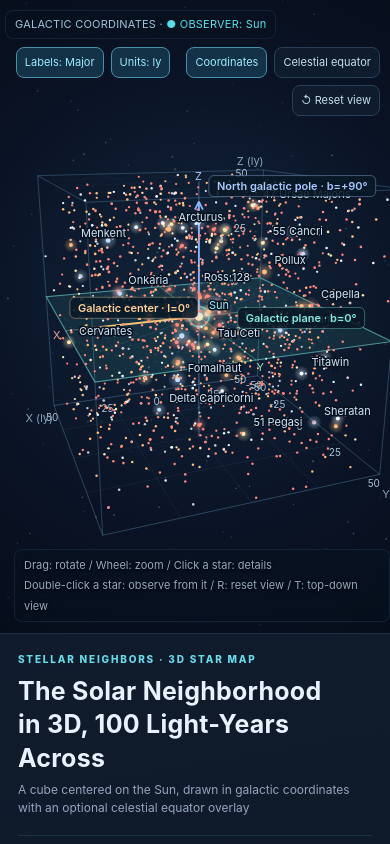
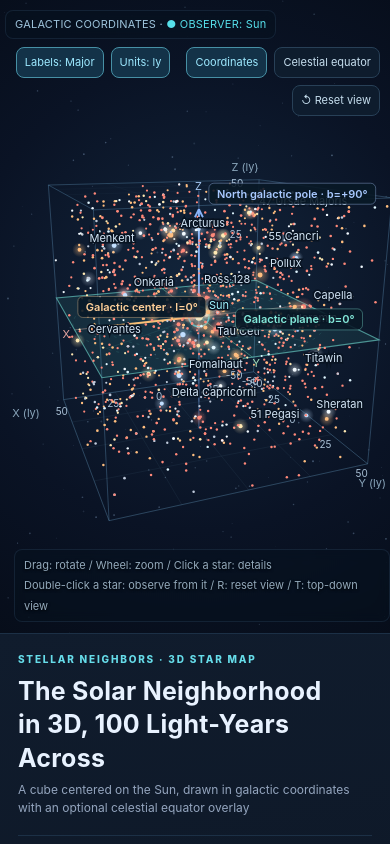
Before and after one commit to ryochin/stellar-neighbors, a website built with Vite: page index.html in a window 390 px wide. Shown: the top 844 px of the page. Built offline with nearby package versions, Linux system fonts and the light colour scheme.

Commit message:
Fit the cube and its axis titles on phones and adapt touch input
On a 390 px phone the cube ran off the right edge of the stage, and the
X axis title sat on top of the 50 tick label, because the titles were
placed a few cube units past the end of each axis and those units
shrink to a few pixels on a small stage.

- Tall stages now fit 150 cube units across instead of 140, a value the
  user picked. Only stages narrower than about 1.04 times their height
  are affected, so the desktop view stays the same.
- Axis titles are placed a fixed 16 px past the last tick, along the
  axis as drawn on screen, and kept 4 px inside the stage. They no
  longer overlap the ticks at any size or rotation.
- Touch screens show their own instructions: drag to rotate, pinch to
  zoom, tap a star for details. The wheel, keys and double-click do not
  exist there.
- A tap looks for the nearest star within 24 px instead of 15 px, since
  a fingertip is less precise than a mouse pointer. Mouse hover and
  clicks keep 15 px.

```diff
--- a/index.html
+++ b/index.html
@@ -203,9 +203,14 @@
         </div>
         <div class="tooltip" id="tooltip"></div>
         <div class="star-sheet" id="starSheet" hidden data-no-stage-input></div>
-        <div class="instructions overlay-box" data-i18n-html="instructions">
-          Drag: rotate / Wheel: zoom / Click a star: details<br />Double-click a star: observe from
-          it / R: reset view / T: top-down view
+        <div class="instructions overlay-box">
+          <span class="for-mouse" data-i18n-html="instructions">
+            Drag: rotate / Wheel: zoom / Click a star: details<br />Double-click a star: observe
+            from it / R: reset view / T: top-down view
+          </span>
+          <span class="for-touch" data-i18n="instructionsTouch">
+            Drag: rotate / Pinch: zoom / Tap a star: details
+          </span>
         </div>
       </div>
     </div>
--- a/src/i18n/messages/en.ts
+++ b/src/i18n/messages/en.ts
@@ -52,6 +52,7 @@ export const en = {
     resetViewTitle: "Reset the view and return to the Sun (R)",
     instructions:
       "Drag: rotate / Wheel: zoom / Click a star: details<br />Double-click a star: observe from it / R: reset view / T: top-down view",
+    instructionsTouch: "Drag: rotate / Pinch: zoom / Tap a star: details",
   },
   units: {
     ly: { label: "ly", name: "light-years" },
--- a/src/i18n/messages/ja.ts
+++ b/src/i18n/messages/ja.ts
@@ -41,6 +41,7 @@ export const ja: Messages = {
     resetViewTitle: "視点を戻し、観測者を太陽に戻す（R）",
     instructions:
       "ドラッグ: 回転 / ホイール: 拡大縮小 / 星をクリック: 詳細<br />星をダブルクリック: その星から観測 / R: 視点をリセット / T: 真上から見る",
+    instructionsTouch: "ドラッグ: 回転 / ピンチ: 拡大縮小 / 星をタップ: 詳細",
   },
   units: {
     ly: { label: "光年", name: "光年（light-year）" },
--- a/src/render/canvas2d/camera.ts
+++ b/src/render/canvas2d/camera.ts
@@ -24,6 +24,10 @@ export const MAX_ZOOM = 12
 // Drag may reach the poles: project() rotates explicitly, so pitch ±π/2 has no singularity.
 export const PITCH_LIMIT = Math.PI / 2
 const PERSPECTIVE_DISTANCE = 240
+// Cube units that fit across the stage at zoom 1. Wide stages are fitted to the height; tall
+// (phone) stages to the width, where the rotated cube needs more room; 150 picked by the user.
+const VIEW_SPAN_X = 150
+const VIEW_SPAN_Y = 144
 
 // Small enough to keep the axis labels clear of the toolbar and legend on a 1440px screen.
 const DEFAULT_ZOOM = 0.95
@@ -74,7 +78,7 @@ export function project(angles: CameraAngles, viewport: Viewport, [x, y, z]: Vec
   const up = z * cp - yy * sp
   const depth = yy * cp + z * sp
   const f = PERSPECTIVE_DISTANCE / (PERSPECTIVE_DISTANCE - depth)
-  const scale = Math.min(viewport.width / 140, viewport.height / 144) * angles.zoom
+  const scale = Math.min(viewport.width / VIEW_SPAN_X, viewport.height / VIEW_SPAN_Y) * angles.zoom
   return {
     x: viewport.width * 0.51 + xx * scale * f,
     y: viewport.height * 0.5 - up * scale * f,
--- a/src/render/canvas2d/canvas2d-renderer.ts
+++ b/src/render/canvas2d/canvas2d-renderer.ts
@@ -27,6 +27,8 @@ import {
 import { advanceLabelFades, fadeElapsedMs, type LabelOpacities } from "./label-fade"
 
 const PICK_RADIUS_PX = 15
+// A fingertip covers more than a mouse pointer, so taps search a wider circle.
+const TOUCH_PICK_RADIUS_PX = 24
 const DRAG_THRESHOLD_PX = 4
 const VIEW_TRANSITION_MS = 500
 const clamp = (v: number, lo: number, hi: number): number => Math.min(hi, Math.max(lo, v))
@@ -181,9 +183,9 @@ export function createCanvas2dRenderer(callbacks: RendererCallbacks, i18n: I18n)
     requestTick()
   }
 
-  function starAt(x: number, y: number): Star | null {
+  function starAt(x: number, y: number, radius: number = PICK_RADIUS_PX): Star | null {
     let best: Star | null = null
-    let bestDistance = PICK_RADIUS_PX
+    let bestDistance: number = radius
     for (const p of projected) {
       const d = Math.hypot(x - p.x, y - p.y)
       if (d < bestDistance) {
@@ -268,7 +270,8 @@ export function createCanvas2dRenderer(callbacks: RendererCallbacks, i18n: I18n)
   function onPointerUp(e: PointerEvent): void {
     const [x, y] = pointerPosition(e)
     if (drag.active && !drag.moved) {
-      const star = starAt(x, y)
+      const radius: number = e.pointerType === "touch" ? TOUCH_PICK_RADIUS_PX : PICK_RADIUS_PX
+      const star = starAt(x, y, radius)
       if (star) callbacks.onStarClick(star)
     }
     releasePointer(e)
--- a/src/render/canvas2d/draw.ts
+++ b/src/render/canvas2d/draw.ts
@@ -137,6 +137,14 @@ export function drawBackground(dc: DrawContext): void {
   ctx.globalAlpha = 1
 }
 
+// Tick labels run along three cube edges; `offset` (px) puts the text beside the edge.
+const TICK_AXES: readonly { name: string; edge: (v: number) => Vec3; offset: [number, number] }[] =
+  [
+    { name: "X", edge: (v) => [v, -H, -H], offset: [-8, 12] },
+    { name: "Y", edge: (v) => [-H, v, -H], offset: [-12, 10] },
+    { name: "Z", edge: (v) => [-H, -H, v], offset: [-28, 4] },
+  ]
+
 function drawAxisTicks(dc: DrawContext, view: RenderView): void {
   const { ctx } = dc
   ctx.font = `10px ${FONT_FAMILY}`
@@ -144,12 +152,40 @@ function drawAxisTicks(dc: DrawContext, view: RenderView): void {
   ctx.fillStyle = "#aac1d6"
   for (const v of [-H, -H / 2, 0, H / 2, H]) {
     const text = formatAxisValue(v, view.unitMode)
-    let p = proj(dc, [v, -H, -H])
-    ctx.fillText(text, p.x - 8, p.y + 12)
-    p = proj(dc, [-H, v, -H])
-    ctx.fillText(text, p.x - 12, p.y + 10)
-    p = proj(dc, [-H, -H, v])
-    ctx.fillText(text, p.x - 28, p.y + 4)
+    for (const axis of TICK_AXES) {
+      const p = proj(dc, axis.edge(v))
+      ctx.fillText(text, p.x + axis.offset[0], p.y + axis.offset[1])
+    }
+  }
+}
+
+// Each axis title sits past the +50 tick, this many px further along the tick edge on screen.
+// A gap in px instead of cube units keeps it off the tick labels on small stages too.
+const AXIS_TITLE_GAP_PX = 16
+const STAGE_EDGE_MARGIN_PX = 4
+
+function drawAxisTitles(dc: DrawContext, view: RenderView): void {
+  const { ctx } = dc
+  const unit = dc.i18n.t.units[view.unitMode].label
+  ctx.fillStyle = "#89a5ba"
+  for (const axis of TICK_AXES) {
+    const from = proj(dc, axis.edge(-H))
+    const to = proj(dc, axis.edge(H))
+    const length: number = Math.hypot(to.x - from.x, to.y - from.y) || 1
+    const dx: number = (to.x - from.x) / length
+    const dy: number = (to.y - from.y) / length
+    const text = `${axis.name} (${unit})`
+    const width: number = ctx.measureText(text).width
+    const x: number = to.x + axis.offset[0] + dx * AXIS_TITLE_GAP_PX
+    // Grow the text away from the ticks (leftward when the edge points left), but keep it on the
+    // stage: narrow stages leave little room beside the cube.
+    const left: number = dx < -0.3 ? x - width : x
+    const maxLeft: number = dc.viewport.width - width - STAGE_EDGE_MARGIN_PX
+    ctx.fillText(
+      text,
+      Math.max(STAGE_EDGE_MARGIN_PX, Math.min(maxLeft, left)),
+      to.y + axis.offset[1] + dy * AXIS_TITLE_GAP_PX,
+    )
   }
 }
 
@@ -186,17 +222,7 @@ export function drawCube(dc: DrawContext, view: RenderView): void {
     ctx.fillStyle = colors[i]
     ctx.fillText(names[i], q.x - 4, q.y + 4)
   })
-  const unit = dc.i18n.t.units[view.unitMode].label
-  ctx.fillStyle = "#89a5ba"
-  const p1 = proj(dc, [55, -55, -50])
-  const p2 = proj(dc, [-55, 55, -50])
-  const p3 = proj(dc, [-55, -55, 55])
-  // Right-aligned so a long unit grows away from the cube instead of over the tick labels.
-  ctx.textAlign = "right"
-  ctx.fillText(`X (${unit})`, p1.x + 12, p1.y + 16)
-  ctx.textAlign = "start"
-  ctx.fillText(`Y (${unit})`, p2.x - 18, p2.y + 16)
-  ctx.fillText(`Z (${unit})`, p3.x - 32, p3.y + 4)
+  drawAxisTitles(dc, view)
 }
 
 // The galactic plane passes through the Sun, so relative to the observer it shifts along the pole.
--- a/src/styles/app.css
+++ b/src/styles/app.css
@@ -411,6 +411,18 @@ canvas {
   line-height: 1.85;
   text-shadow: 0 1px 3px #000;
 }
+/* Touch screens get their own instructions: no wheel, keys or double-click there. */
+.instructions .for-touch {
+  display: none;
+}
+@media (pointer: coarse) {
+  .instructions .for-mouse {
+    display: none;
+  }
+  .instructions .for-touch {
+    display: inline;
+  }
+}
 .legend {
   flex: 0 1 auto;
   min-width: 200px;
```
